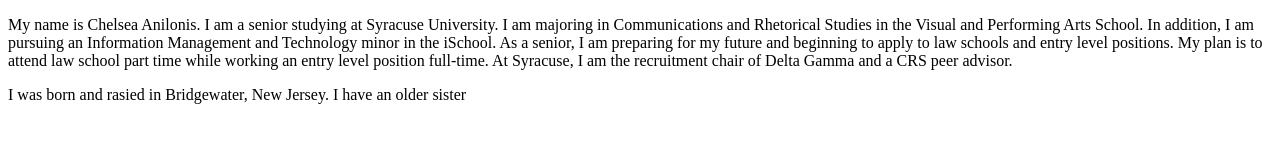
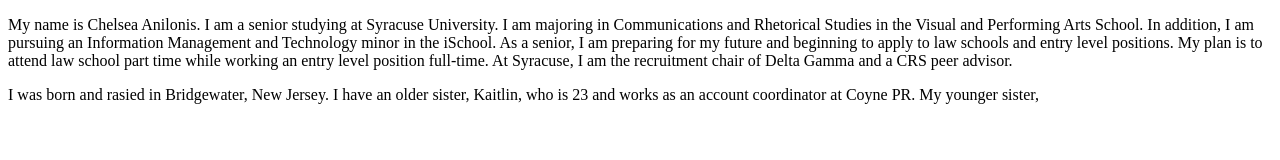
Before and after one commit to cranilon-su/ist263-fall2019, a plain HTML site: page week 02/01/labs/aboutme.html in a window 1280 px wide. Drawn offline with Linux system fonts and the light colour scheme.

Commit message:
Update aboutme.html

```diff
--- a/week 02/01/labs/aboutme.html
+++ b/week 02/01/labs/aboutme.html
@@ -5,7 +5,7 @@
 </head>
 <body>
     <p>My name is Chelsea Anilonis. I am a senior studying at Syracuse University. I am majoring in Communications and Rhetorical Studies in the Visual and Performing Arts School. In addition, I am pursuing an Information Management and Technology minor in the iSchool. As a senior, I am preparing for my future and beginning to apply to law schools and entry level positions. My plan is to attend law school part time while working an entry level position full-time. At Syracuse, I am the recruitment chair of Delta Gamma and a CRS peer advisor. </p>
-    <p>I was born and rasied in Bridgewater, New Jersey. I have an older sister</p>
+    <p>I was born and rasied in Bridgewater, New Jersey. I have an older sister, Kaitlin, who is 23 and works as an account coordinator at Coyne PR. My younger sister,</p>
 
 </body>
 </html>
```
